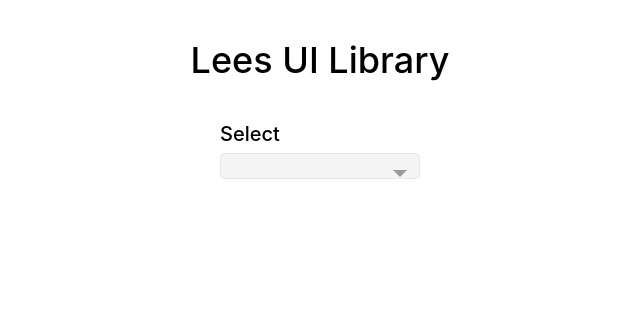
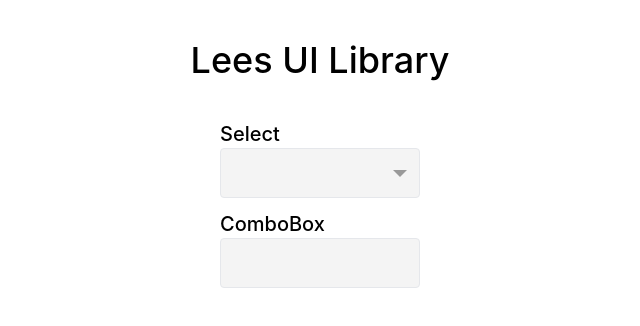
Before and after one commit to elast-ui-lab/elast-ui, a React (Create React App) app in the folder lees-ui/: page / in a window 1280 px wide. Shown: the top 326 px of the page, without its empty margins (320-960 px from the left). Built offline with nearby package versions, Linux system fonts and the light colour scheme.

Commit message:
feat: 콤보박스 컴포넌트 추가

```diff
--- a/lees-ui/src/App.tsx
+++ b/lees-ui/src/App.tsx
@@ -2,6 +2,7 @@ import React from "react";
 import "./App.css";
 import { Select } from "./components/select/select";
 import styled from "styled-components";
+import { ComboBox } from "./components/combobox/combobox";
 
 const selectList = [
   { name: "이은혁", value: "Eunhyeok Lee" },
@@ -15,8 +16,11 @@ function App() {
       <h1 className="text-4xl font-medium my-10">Lees UI Library</h1>
       <div className="w-[200px]">
         <h3 className="text-xl font-medium">Select</h3>
-        <Select className="mb-3">
-          <Select.Trigger className="hover:bg-[white] focus:bg-[white] hover:text-[black] focus:text-[black] bg-[#f4f4f4] text-[black] rounded border py-3 px-4">
+        <Select
+          className="mb-3"
+          onChange={(value: string) => console.log(value)}
+        >
+          <Select.Trigger className="hover:bg-[white] focus:bg-[white] hover:text-[black] focus:text-[black] bg-[#f4f4f4] text-[black] rounded border py-3 px-4 h-[50px]">
             <Arrow />
           </Select.Trigger>
           <Select.OptionWrapper className="bg-[white] text-[black] rounded border z-50">
@@ -31,6 +35,23 @@ function App() {
             ))}
           </Select.OptionWrapper>
         </Select>
+        <h3 className="text-xl font-medium">ComboBox</h3>
+        <ComboBox className="mb-3">
+          <ComboBox.Input className="hover:bg-[white] focus:bg-[white] hover:text-[black] focus:text-[black] bg-[#f4f4f4] text-[black] rounded border py-3 px-4 h-[50px]">
+            <Arrow />
+          </ComboBox.Input>
+          <ComboBox.OptionWrapper className="bg-[white] text-[black] rounded border z-50">
+            {selectList.map((option: any, index: number) => (
+              <ComboBox.Option
+                className="hover:bg-[#ededed] py-3 px-4"
+                key={`${option.name}-${index}`}
+                value={option.value}
+              >
+                {option.name}
+              </ComboBox.Option>
+            ))}
+          </ComboBox.OptionWrapper>
+        </ComboBox>
       </div>
     </div>
   );
--- /dev/null
+++ b/lees-ui/src/components/combobox/combobox.tsx
@@ -0,0 +1,321 @@
+import React, {
+  useRef,
+  useState,
+  useEffect,
+  useContext,
+  createContext,
+  ReactElement,
+} from "react";
+import styled from "styled-components";
+
+type DataType = any;
+
+type ComboBoxContextType = {
+  open: boolean;
+  isTyping: boolean;
+  typedKeyword: string;
+  focusIndex: number;
+  focusChild: React.ReactNode;
+  onChange?: (value: DataType) => void;
+  selectedValue: DataType;
+  selectedLabel: DataType;
+  setOpen: React.Dispatch<React.SetStateAction<boolean>>;
+  setIsTyping: React.Dispatch<React.SetStateAction<boolean>>;
+  setFocusIndex: React.Dispatch<React.SetStateAction<number>>;
+  setFocusChild: React.Dispatch<React.SetStateAction<React.ReactNode>>;
+  setTypedKeyword: React.Dispatch<React.SetStateAction<string>>;
+  setSelectedValue: React.Dispatch<React.SetStateAction<DataType>>;
+  setSelectedLabel: React.Dispatch<React.SetStateAction<DataType>>;
+  validity: boolean;
+  required?: boolean;
+};
+
+type ComboBoxProps = {
+  id?: string;
+  className?: string;
+  value?: DataType;
+  onChange?: (value: DataType) => void;
+  children?: React.ReactNode;
+  required?: boolean;
+};
+
+type DefaultProps = {
+  id?: string;
+  className?: string;
+  children?: React.ReactNode;
+};
+
+type OptionProps = {
+  value: string | number;
+  id?: string;
+  className?: string;
+  children: React.ReactNode;
+};
+
+const ComboBoxContext = createContext<ComboBoxContextType | undefined>(
+  undefined
+);
+
+export const ComboBox = ({
+  id,
+  className,
+  value,
+  children,
+  onChange,
+  required,
+}: ComboBoxProps) => {
+  const [open, setOpen] = useState<boolean>(false);
+  const [isTyping, setIsTyping] = useState<boolean>(false);
+  const [typedKeyword, setTypedKeyword] = useState<string>("");
+  const [selectedValue, setSelectedValue] = useState<DataType>(value || "");
+  const [selectedLabel, setSelectedLabel] = useState<DataType>("");
+  const [validity, setValidity] = useState<boolean>(false);
+  const [focusIndex, setFocusIndex] = useState<number>(-1);
+  const [focusChild, setFocusChild] = useState<any>();
+  const selectRef = useRef<HTMLInputElement>(null);
+
+  const validateRequiredField = (e: Event) => {
+    // required가 true인 경우, submit시 이를 만족하는지 검사 => 폼 제출 시 필드 유효성 검사용
+    e.preventDefault();
+    if (required && selectedValue === "") setValidity(true);
+    else setValidity(false);
+  };
+
+  useEffect(() => {
+    if (selectRef.current) {
+      const form = selectRef.current.closest("form");
+      form?.addEventListener("submit", validateRequiredField);
+      return () => form?.removeEventListener("submit", validateRequiredField);
+    }
+  }, [selectedValue]);
+
+  return (
+    <ComboBoxContext.Provider
+      value={{
+        open,
+        isTyping,
+        focusIndex,
+        focusChild,
+        typedKeyword,
+        selectedValue,
+        selectedLabel,
+        validity,
+        required,
+        onChange,
+        setOpen,
+        setIsTyping,
+        setFocusIndex,
+        setFocusChild,
+        setTypedKeyword,
+        setSelectedValue,
+        setSelectedLabel,
+      }}
+    >
+      <ComboWrapper id={id} className={className}>
+        {children}
+      </ComboWrapper>
+      <input
+        type="hidden"
+        ref={selectRef}
+        value={selectedValue}
+        required={required}
+      />
+    </ComboBoxContext.Provider>
+  );
+};
+
+const Input = ({ className, id }: DefaultProps) => {
+  const ref = useRef<HTMLInputElement>(null);
+  const {
+    open,
+    isTyping,
+    focusIndex,
+    selectedLabel,
+    focusChild,
+    setOpen,
+    setIsTyping,
+    setFocusIndex,
+    setSelectedValue,
+    setTypedKeyword,
+  } = useContext(ComboBoxContext) as ComboBoxContextType;
+  const [inputValue, setInputValue] = useState("");
+
+  const KeyEvent: { [key: string]: () => void } = {
+    Enter: () => {
+      console.log("Enter");
+      setSelectedValue(
+        React.isValidElement(focusChild) && focusChild.props.value
+      );
+    },
+    ArrowUp: () => {
+      setFocusIndex(() => Math.max(focusIndex - 1, -1));
+      console.log("ArrowUp");
+    },
+    ArrowDown: () => {
+      setFocusIndex(focusIndex + 1);
+      console.log("ArrowDown");
+    },
+    Escape: () => {
+      onClickOutside();
+      console.log("Escape");
+    },
+  };
+
+  function onClickOutside(e?: any) {
+    if (e === undefined || e.target !== ref.current) {
+      setOpen(false);
+      setIsTyping(false);
+      ref.current?.blur();
+    }
+  }
+
+  useEffect(() => {
+    window.addEventListener("click", onClickOutside);
+    return () => window.removeEventListener("click", onClickOutside);
+  });
+
+  const handleKeyUp = (e: React.KeyboardEvent) => {
+    if (!(e.key in KeyEvent)) return;
+    else if (focusIndex < -1) return;
+    else KeyEvent[e.key]();
+  };
+
+  return (
+    <>
+      <ComboInput
+        ref={ref}
+        id={id}
+        className={className}
+        open={open}
+        onFocus={() => setOpen(true)}
+        onKeyUp={handleKeyUp}
+        value={isTyping ? inputValue : selectedLabel}
+        onChange={(e) => {
+          setIsTyping(true);
+          setFocusIndex(-1);
+          setInputValue(e.target.value);
+          setTypedKeyword(e.target.value);
+        }}
+      />
+    </>
+  );
+};
+const OptionWrapper = ({
+  id,
+  children,
+  className,
+}: {
+  children: React.ReactNode;
+} & DefaultProps) => {
+  const {
+    open,
+    typedKeyword,
+    selectedValue,
+    setSelectedLabel,
+    focusIndex,
+    setFocusChild,
+  } = useContext(ComboBoxContext) as ComboBoxContextType;
+
+  const filteredChildren = React.Children.toArray(children).filter(
+    (child) =>
+      React.isValidElement(child) &&
+      child.props.children
+        .toString()
+        .toLowerCase()
+        .includes(typedKeyword.toLowerCase())
+  );
+
+  useEffect(() => {
+    setFocusChild(filteredChildren[focusIndex]);
+  }, [focusIndex]);
+
+  useEffect(() => {
+    if (selectedValue) {
+      const selectedChild = React.Children.toArray(children).find(
+        (child) =>
+          React.isValidElement(child) && child.props.value === selectedValue
+      ) as ReactElement<OptionProps> | undefined;
+
+      if (selectedChild) {
+        setSelectedLabel(selectedChild.props.children as string);
+      }
+    }
+  }, [children, selectedValue, setSelectedLabel]);
+
+  return (
+    <>
+      <ComboOptionWrapper open={open} id={id} className={className}>
+        {filteredChildren}
+      </ComboOptionWrapper>
+    </>
+  );
+};
+
+const Option = ({ value, children, id, className }: OptionProps) => {
+  const { setSelectedValue, setOpen, onChange, focusChild } = useContext(
+    ComboBoxContext
+  ) as ComboBoxContextType;
+
+  const [isFocused, setIsFocused] = useState<boolean>(false);
+
+  const onClickOption = () => {
+    setSelectedValue(value);
+    onChange?.(value);
+    setOpen(false);
+    console.log(value);
+  };
+
+  useEffect(() => {
+    if (React.isValidElement(focusChild) && focusChild.props.value === value)
+      setIsFocused(true);
+    else setIsFocused(false);
+  }, [focusChild]);
+
+  return (
+    <ComboOption
+      id={id}
+      className={`${className} ${isFocused ? "focus" : ""}`}
+      onClick={onClickOption}
+    >
+      {children}
+    </ComboOption>
+  );
+};
+
+const Error = ({ children }: { children: React.ReactNode }) => {
+  const { validity } = useContext(ComboBoxContext) as ComboBoxContextType;
+  return <>{validity && <ErrorMessage>{children}</ErrorMessage>}</>;
+};
+
+ComboBox.Input = Input;
+ComboBox.OptionWrapper = OptionWrapper;
+ComboBox.Option = Option;
+ComboBox.Error = Error;
+
+const ComboWrapper = styled.div`
+  position: relative;
+  padding: 0;
+  cursor: pointer;
+`;
+const ComboInput = styled.input<{ open: boolean }>`
+  width: 100%;
+  outline: none;
+  cursor: pointer;
+  text-align: left;
+`;
+
+const ComboOptionWrapper = styled.div<{ open: boolean }>`
+  margin-top: 0.2rem;
+  position: absolute;
+  width: 100%;
+  overflow: hidden;
+  visibility: ${(props) => (props.open ? "visible" : "hidden")};
+  opacity: ${(props) => (props.open ? "1" : "0")};
+  transition: all 0.1s;
+`;
+
+const ComboOption = styled.p`
+  position: relative;
+`;
+
+const ErrorMessage = styled.p``;
```
